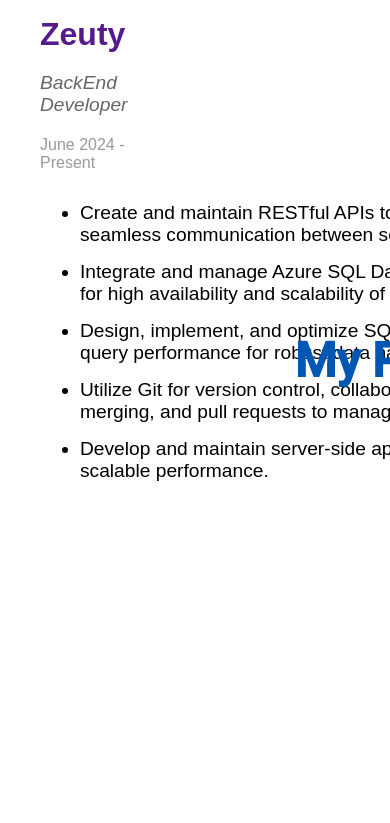
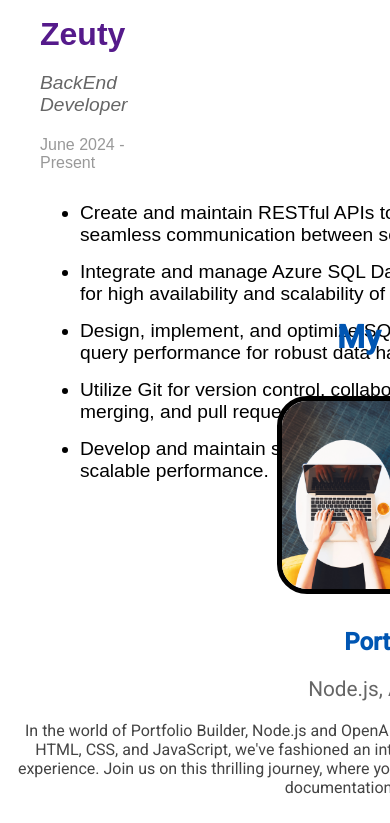
Before and after one commit to Prabal31/My-Portfolio, an Angular app: page / in a window 390 px wide. Shown: the part 1785-2608 px from the top of the page. Built offline with nearby package versions, Linux system fonts and the light colour scheme.

Commit message:
added responsive ness in project section

```diff
--- a/src/app/Menu/menu-projects/menu-projects.component.css
+++ b/src/app/Menu/menu-projects/menu-projects.component.css
@@ -2,7 +2,8 @@
     display: flex;
     flex-direction: column;
     padding-top: 160px;
-    max-width: 10000px; /* Set max width for better responsiveness */
+    width: 100%;
+    align-items: center; /* Center align items */
 }
 
 .projects h2 {
@@ -10,38 +11,40 @@
     color: #0056b3;
     text-align: center;
     font-size: 3em;
-}
-
-.project-slideshow {
-    display: flex;
-    transition: transform 0.5s ease; /* Add transition for smooth sliding */
-    overflow: hidden; /* Hide overflow content */
+    margin-bottom: 40px; /* Add margin for spacing */
 }
 
 .project {
-    flex: 0 0 100%; /* Each project takes full width of the container */
     display: flex;
     align-items: center; /* Center vertically */
+    flex-direction: row;
+    width: 100%; /* Stretch to full width */
+    margin-bottom: 40px; /* Space between projects */
+    flex-wrap: wrap; /* Allow wrapping for small screens */
 }
 
 .project-image {
-    flex: 0 0 auto;
-    padding-left: 20px;
-    width: 500px; /* Ensure image fills its container */
-    height: 350px; /* Ensure image fills its container */
-
+    flex: 1;
+    padding: 10px; /* Add padding for spacing */
+    width: 100%; /* Ensure image container fills width */
+    height: auto; /* Maintain aspect ratio */
+    display: flex;
+    justify-content: center; /* Center image horizontally */
 }
 
 .project-image img {
-    margin-top: 40px;
-    width: 100%; /* Ensure image fills its container */
+    width: 100%;
+    max-width: 500px; /* Limit image width for large screens */
+    height: auto; /* Maintain aspect ratio */
     border-radius: 30px;
     border: 5px solid black;
 }
 
 .project-info {
-    flex-grow: 1;
-    margin-left: 200px;
+    flex: 2;
+    padding: 20px; /* Add padding for spacing */
+    margin-left: 20px; /* Margin between image and text */
+    width: 100%; /* Ensure text fills its container */
 }
 
 .project-info h3,
@@ -50,19 +53,18 @@
     width: 100%; /* Ensure text fills its container */
 }
 
-.project h3 {
-    padding-top: 1px;
+.project-info h3 {
     font-size: 1.9em;
     margin-bottom: 10px;
     color: #0056b3;
 }
 
-.project .tech {
+.project-info .tech {
     font-size: 1.7em;
     color: #666;
 }
 
-.project .details {
+.project-info .details {
     font-size: 1.3em;
     color: #444;
     margin-bottom: 10px;
@@ -72,3 +74,81 @@
     font-size: 50px;
     border-radius: 50px;
 }
+
+/* Responsive Design */
+@media only screen and (max-width: 600px) {
+    .projects h2 {
+        font-size: 2em;
+    }
+
+    .project {
+        flex-direction: column; /* Stack image and text vertically */
+        width: 100%;
+        margin-bottom: 20px;
+    }
+
+    .project-image {
+        padding: 0;
+    }
+
+    .project-image img {
+        width: 80%;
+        max-width: 300px;
+    }
+
+    .project-info {
+        padding: 10px;
+        margin-left: 0;
+        text-align: center; /* Center text */
+    }
+
+    .project-info h3 {
+        font-size: 1.5em;
+    }
+
+    .project-info .tech {
+        font-size: 1.3em;
+    }
+
+    .project-info .details {
+        font-size: 1em;
+    }
+
+    .github-link {
+        font-size: 30px;
+    }
+}
+
+@media only screen and (min-width: 601px) and (max-width: 1200px) {
+    .projects h2 {
+        font-size: 2.5em;
+    }
+
+    .project {
+        width: 90%;
+    }
+
+    .project-image img {
+        max-width: 400px;
+    }
+
+    .project-info {
+        padding: 15px;
+    }
+
+    .project-info h3 {
+        font-size: 1.7em;
+    }
+
+    .project-info .tech {
+        font-size: 1.5em;
+    }
+
+    .project-info .details {
+        font-size: 1.2em;
+    }
+
+    .github-link {
+        font-size: 40px;
+    }
+}
```
